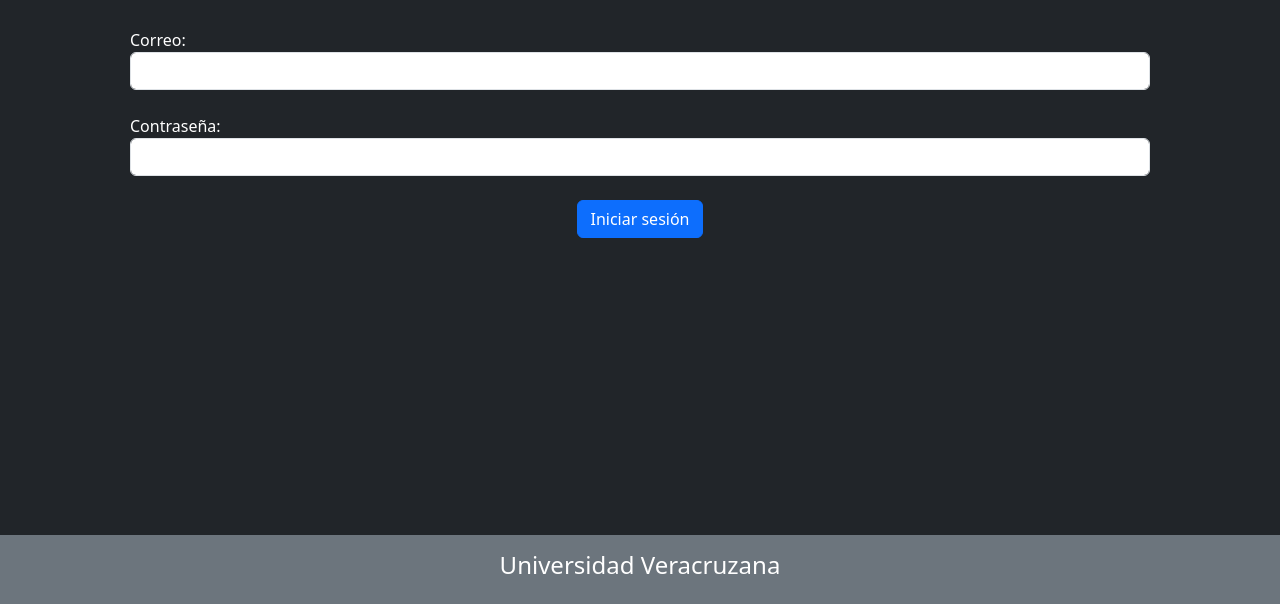
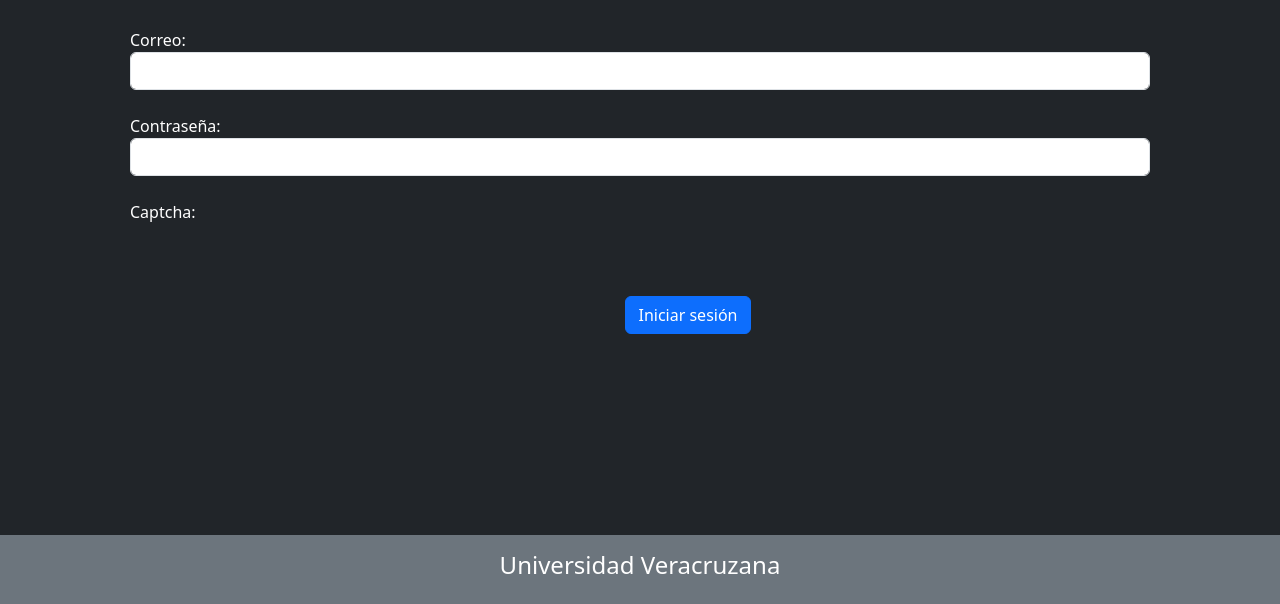
Before and after one commit to Dark869/Service-management-system, a Django app: page /login/ in a window 1280 px wide. Shown: the part 196-800 px from the top of the page. Run offline with Django 5.2, Linux system fonts and the light colour scheme; some libraries are stand-ins or nearby versions.

Commit message:
Se agrego un recaptcha en la pagina de login, ademas de corregir algunos errores

```diff
--- a/services_management_system/settings.py
+++ b/services_management_system/settings.py
@@ -137,3 +137,5 @@ STATICFILES_DIRS = (BASE_DIR.joinpath('services_management_system/static'), )
 # https://docs.djangoproject.com/en/5.1/ref/settings/#default-auto-field
 
 DEFAULT_AUTO_FIELD = 'django.db.models.BigAutoField'
+
+RECAPTCHA_PRIVATE_KEY = config('RECAPTCHA_PRIVATE_KEY')
--- a/services_management_system/templates/login.html
+++ b/services_management_system/templates/login.html
@@ -6,6 +6,7 @@
 {% endblock %}
 {% block scripts %}
 <script src="{% static 'scripts/login.js' %}"></script>
+<script src="https://www.google.com/recaptcha/api.js" async defer></script>
 {% endblock %}
 
 {% block encabezado %}Inicio de sesión{% endblock %}
@@ -23,18 +24,22 @@
             </div>
             <div class="row m-4">
                 <div class="col-md-12">
-                    <label for="passwd" class="text-white">Contraseña:</label>
+                    <label for="password" class="text-white">Contraseña:</label>
                     <input type="password" name="passwd" id="passwd" class="form-control">
                 </div>
             </div>
+            <div class="row m-4">
+                <div class="col-md-12">
+                    <label for="recaptcha" class="text-white">Captcha:</label>
+                    <div class="g-recaptcha" data-sitekey="6LcdWT8rAAAAAGqdlcWntEM2-GAjmBifP-3rDnYB"></div>
+                </div>
+            </div>
+            </div>
+            <div class="row m-4">
             <div class="row m-4 text-center">
                 <div class="col-md-12">
                     <button type="submit" name="submit" id="submit" class="btn btn-primary">Iniciar sesión</button>
                 </div>
-            </div>
-            <div id="box-errors" class="row justify-content-center m-2">
-                <div class="col-md-12 text-center">
-
             </div>
             </div>
             {% if errores %}
--- a/services_management_system/views/login.py
+++ b/services_management_system/views/login.py
@@ -1,7 +1,13 @@
 from django.shortcuts import render, redirect
 from services_management_system.utils.hashing import check_password, hash_password
 from db import models
+from services_management_system.utils.recaptchaVerify import recaptchaVerify
 
+ERROR_MESSAGES = {
+    'empty_fields': 'El usuario o contraseña no pueden estar vacíos',
+    'invalid_credentials': 'El usuario o contraseña no son correctos',
+    'captcha_not_verified': 'Captcha no verificado'
+}
 
 def login(request):
     if request.session.get('logged'):
@@ -13,25 +19,31 @@ def login(request):
     elif request.method == 'POST':
         email = request.POST.get('email', '').strip()
         passwd = request.POST.get('passwd', '').strip()
+        captchaToken = request.POST.get('g-recaptcha-response', '').strip()
         errores = []
+
+        if not captchaToken or not recaptchaVerify(captchaToken):
+            errores.append(ERROR_MESSAGES['captcha_not_verified'])
+            return render(request, t, {'errores': errores})
+
         if not email or not passwd:
-            errores.append('El usuario o contraseña no pueden estar vacíos')
+            errores.append(ERROR_MESSAGES['empty_fields'])
             return render(request, t, {'errores': errores})
 
         user_auth_data = models.AuthData.objects.filter(email=email).values("password").first()
 
         if not user_auth_data:
-            errores.append('El usuario o contraseña no son correctos')
+            errores.append(ERROR_MESSAGES['invalid_credentials'])
             return render(request, t, {'errores': errores})
 
         if check_password(passwd, user_auth_data['password']):
             user = models.User.objects.filter(auth_data__email=email).values("username").first()
             if not user:
-                errores.append('El usuario o contraseña no son correctos')
+                errores.append(ERROR_MESSAGES['invalid_credentials'])
                 return render(request, t, {'errores': errores})
             request.session['logged'] = True
             request.session['user'] = user['username']
             return redirect('/')
         else:
-            errores.append('El usuario o contraseña no son correctos')
+            errores.append(ERROR_MESSAGES['invalid_credentials'])
             return render(request, t, {'errores': errores})
```
Also changed, not shown: services_management_system/utils/recaptchaVerify.py (added, +12 -0 lines). Lines whose indentation alone changed are shown as unchanged.
